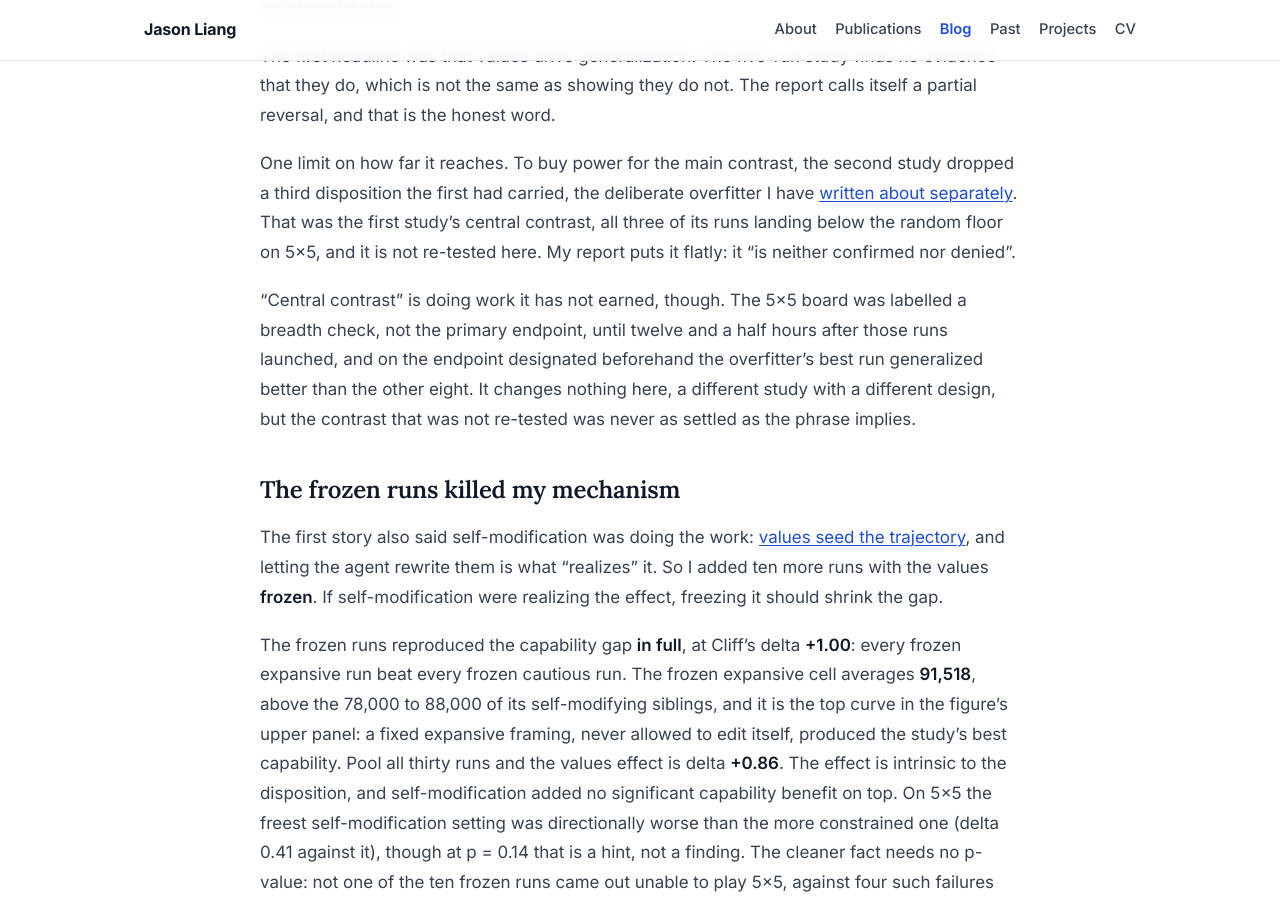
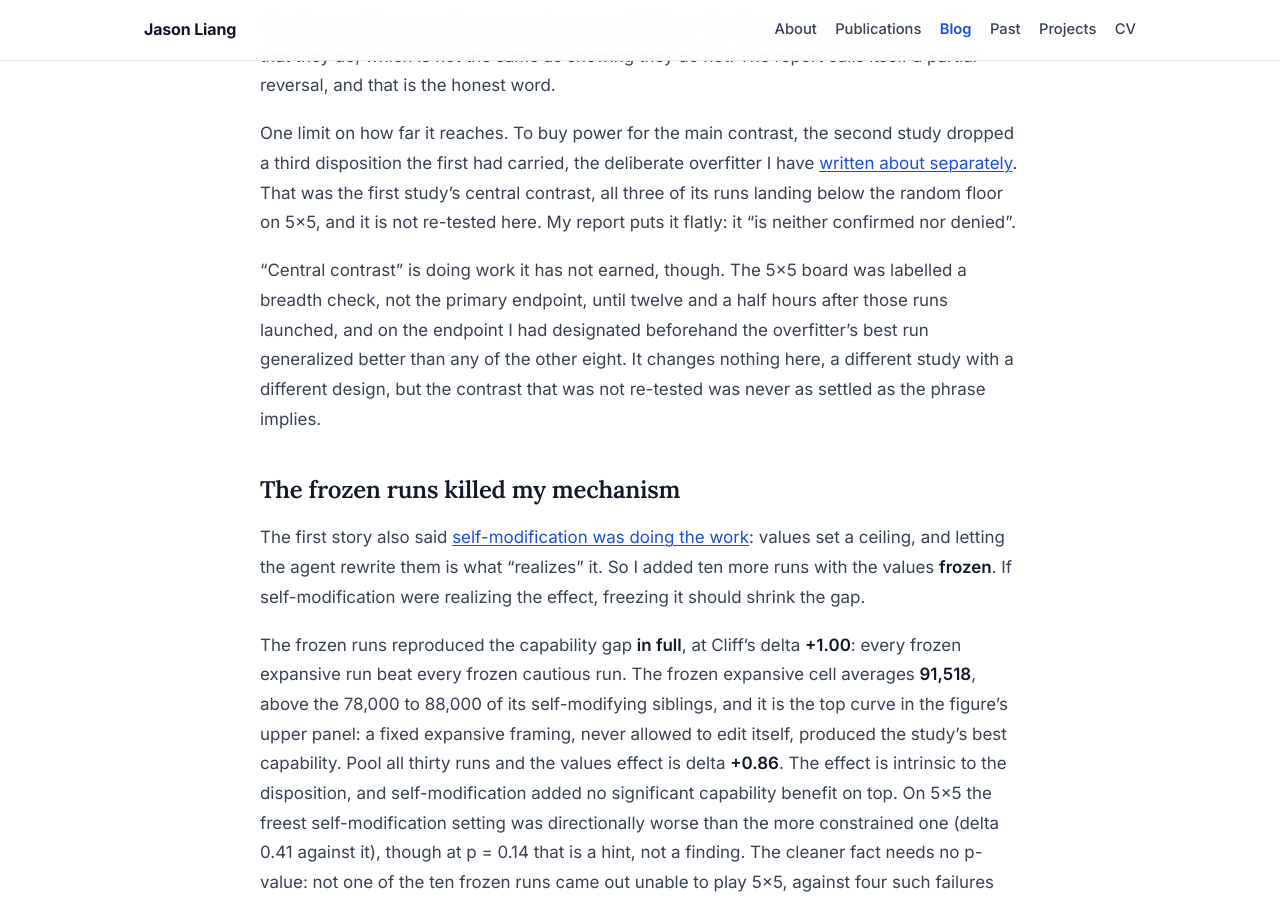
Before and after one commit to jasonzliang/jasonzliang.github.io, a Jekyll site: the page built from _posts/2026-08-07-powered-replication.md, in a window 1280 px wide and 900 px high, scrolled down 2991 px. Built offline with Jekyll 4.4.1, drawn with Linux system fonts in a browser that asks for light colours; some of the changed text lies outside the part shown.

Commit message:
Repair two regressions my own consistency fixes introduced
- 'values seed the trajectory ... and letting the agent rewrite them is
  what realizes it' was incoherent: you do not realize a trajectory. The
  underlying problem was that the sentence reports the FIRST STUDY's
  framing ('values set a ceiling'), which is not a claim self-overcoming
  makes, while linking that phrase to self-overcoming. Fixed by moving
  the link onto 'self-modification was doing the work', which that post
  does argue (Bet 2: 'Let the agent edit the code defining its policy,
  tools and search loop'), and restoring the first study's own wording.
- A funding trim had cut 'better than ANY OF the other eight' to 'better
  than the other eight', turning 'beat each of them' into something
  ambiguous, and dropped 'I had' from 'the endpoint I had designated',
  losing the personal attribution that makes the admission an admission.
  Both restored.

Funded from an actual restatement instead: 'Board size moves those
anchors a long way, because a bigger board keeps a game alive longer'
said the same thing twice.

```diff
--- a/_posts/2026-08-07-powered-replication.md
+++ b/_posts/2026-08-07-powered-replication.md
@@ -43,10 +43,9 @@ satisfying story: the expansive disposition led to solvers that generalized to
 the bigger board, and letting the agent rewrite its values amplified that. The
 best expansive run scored roughly 800,000 on 5×5, trimmed to about 720,000 by a
 later truncation-free re-score. Reference points there: random play about 8,000,
-a greedy program taking whichever move scores best now about 80,000. Board size
-moves those anchors a long way, because a bigger board keeps a game alive
-longer, and the same greedy program scores only about 4,500 on 4×4. Every
-reference score is quoted for the board it belongs to.
+a greedy program taking whichever move scores best now about 80,000. A bigger
+board keeps a game alive longer, so the same greedy program scores only about
+4,500 on 4×4. Every reference score is quoted for the board it belongs to.
 
 ## What happened with five runs per condition
 
@@ -116,17 +115,18 @@ confirmed nor denied".
 
 "Central contrast" is doing work it has not earned, though. The 5×5 board was
 labelled a breadth check, not the primary endpoint, until twelve and a half
-hours after those runs launched, and on the endpoint designated beforehand the
-overfitter's best run generalized better than the other eight. It changes
-nothing here, a different study with a different design, but the contrast that
-was not re-tested was never as settled as the phrase implies.
+hours after those runs launched, and on the endpoint I had designated beforehand
+the overfitter's best run generalized better than any of the other eight. It
+changes nothing here, a different study with a different design, but the
+contrast that was not re-tested was never as settled as the phrase implies.
 
 ## The frozen runs killed my mechanism
 
-The first story also said self-modification was doing the work: [values seed the
-trajectory](/blog/self-overcoming/), and letting the agent rewrite them is what
-"realizes" it. So I added ten more runs with the values **frozen**. If
-self-modification were realizing the effect, freezing it should shrink the gap.
+The first story also said [self-modification was doing the
+work](/blog/self-overcoming/): values set a ceiling, and letting the agent
+rewrite them is what "realizes" it. So I added ten more runs with the values
+**frozen**. If self-modification were realizing the effect, freezing it should
+shrink the gap.
 
 The frozen runs reproduced the capability gap **in full**, at Cliff's delta
 **+1.00**: every frozen expansive run beat every frozen cautious run. The frozen
```
